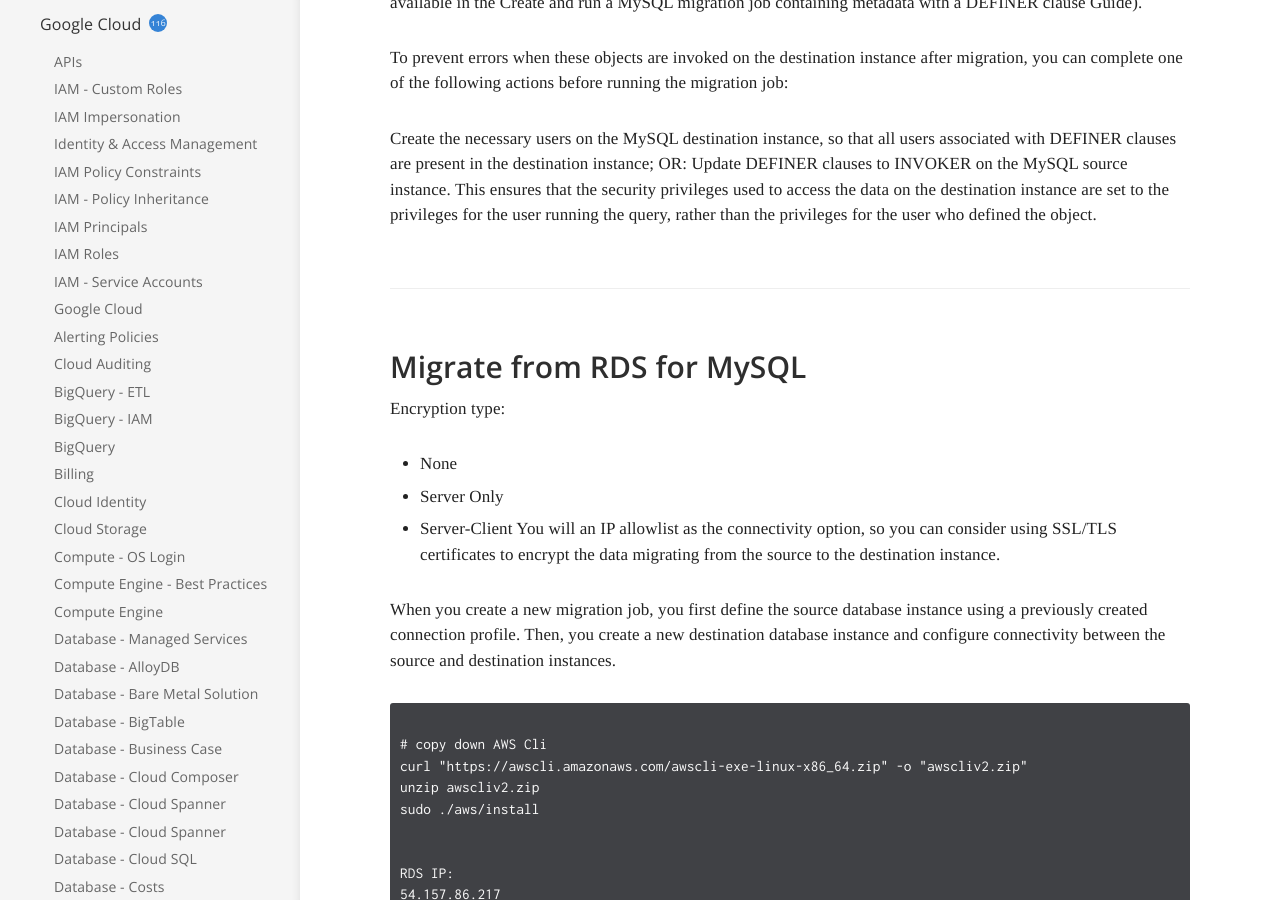
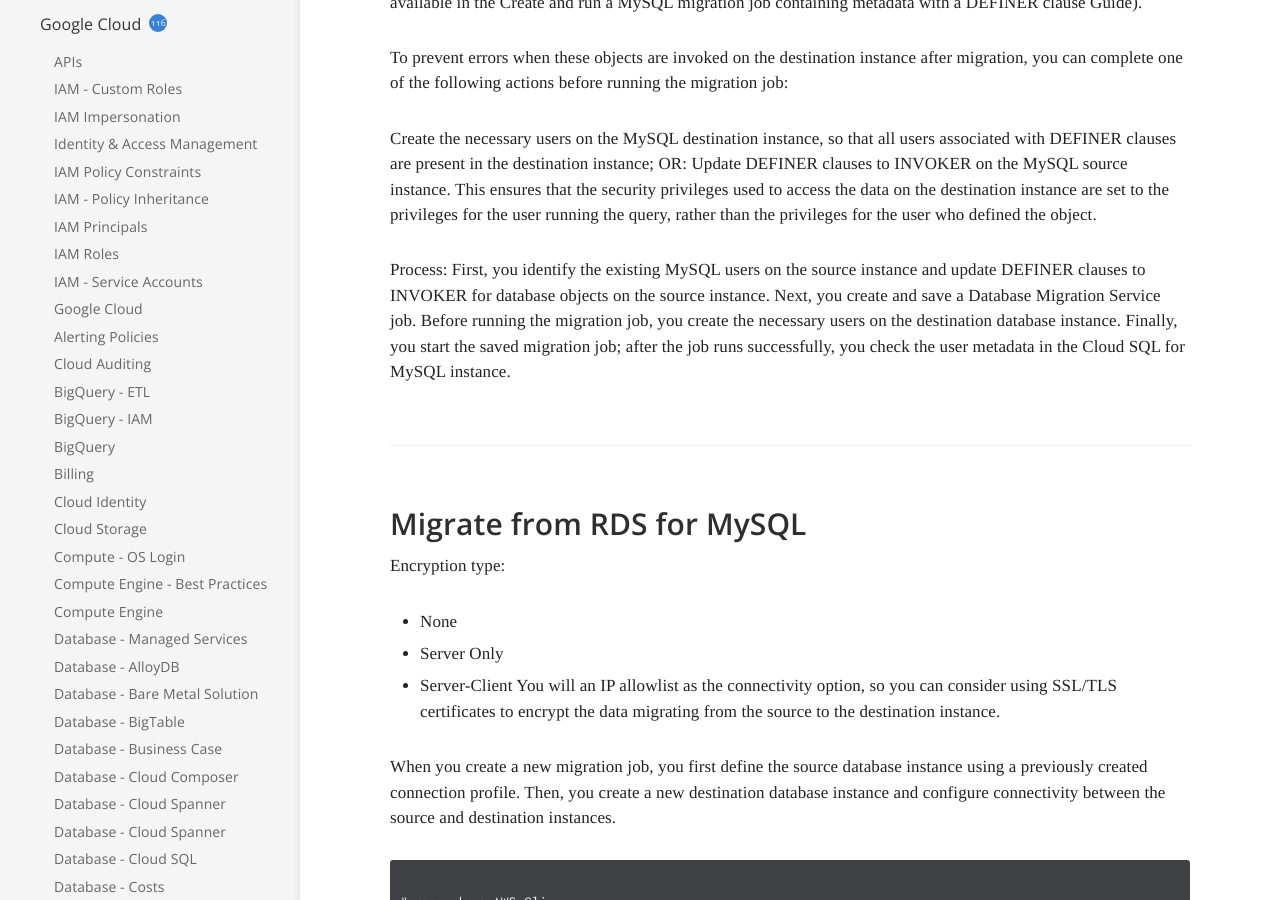
Before and after one commit to TABurrows/taburrows.github.io, a Jekyll site: the page built from _docs/google-cloud/database-mysql.md, in a window 1280 px wide and 900 px high, scrolled down 1111 px. Built offline with Jekyll 4.4.1, drawn with Linux system fonts in a browser that asks for light colours.

Commit message:
Added DB MySQL

```diff
--- a/_docs/google-cloud/database-mysql.md
+++ b/_docs/google-cloud/database-mysql.md
@@ -41,6 +41,11 @@ To prevent errors when these objects are invoked on the destination instance aft
 
 Create the necessary users on the MySQL destination instance, so that all users associated with DEFINER clauses are present in the destination instance; OR:
 Update DEFINER clauses to INVOKER on the MySQL source instance. This ensures that the security privileges used to access the data on the destination instance are set to the privileges for the user running the query, rather than the privileges for the user who defined the object.
+
+
+Process:
+First, you identify the existing MySQL users on the source instance and update DEFINER clauses to INVOKER for database objects on the source instance. Next, you create and save a Database Migration Service job. Before running the migration job, you create the necessary users on the destination database instance. Finally, you start the saved migration job; after the job runs successfully, you check the user metadata in the Cloud SQL for MySQL instance.
+
 
 
 ### Migrate from RDS for MySQL
```
